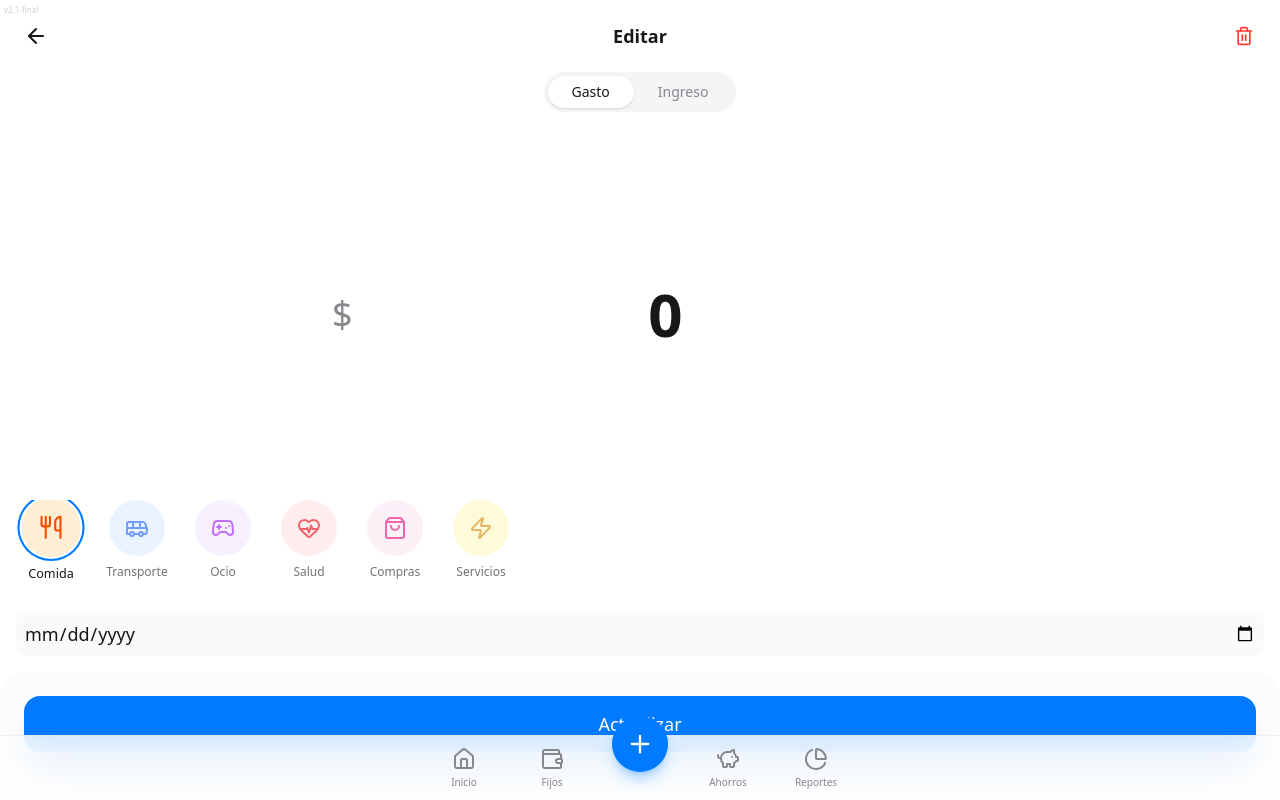
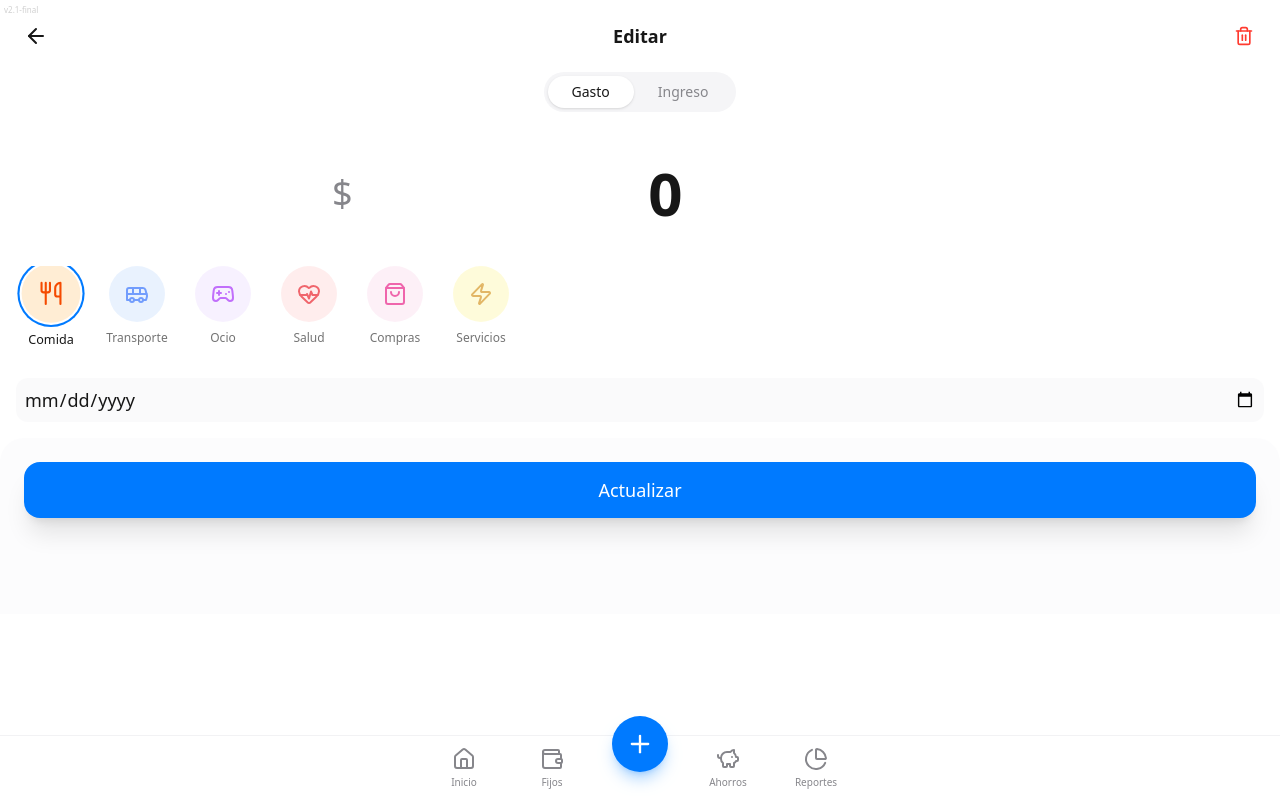
Before and after one commit to farydiaz04/finanzas, a Next.js app: page /transaction/1 in a window 1280 px wide. Built offline with nearby package versions, Linux system fonts and the light colour scheme.

Commit message:
Fix edit transaction layout: prevent category overlap and button hiding

```diff
--- a/app/transaction/[id]/page.tsx
+++ b/app/transaction/[id]/page.tsx
@@ -140,7 +140,7 @@ export default function EditTransactionPage() {
             </div>
 
             {/* Amount Input */}
-            <div className="flex-1 flex flex-col items-center justify-center space-y-2 py-4 px-6">
+            <div className="flex flex-col items-center justify-center space-y-2 py-6 px-6">
                 <div className="relative w-full text-center">
                     <span className="absolute left-1/4 top-1/2 -translate-y-1/2 text-4xl text-muted-foreground">$</span>
                     <input
@@ -158,7 +158,7 @@ export default function EditTransactionPage() {
             </div>
 
             {/* Categories */}
-            <div className="px-4 pb-4">
+            <div className="px-4 pb-4 pt-2">
                 <div className="flex gap-4 overflow-x-auto pb-4 no-scrollbar -mx-4 px-4">
                     {typeCategories.map((cat) => (
                         <button
@@ -191,7 +191,7 @@ export default function EditTransactionPage() {
             </div>
 
             {/* Save Action */}
-            <div className="bg-secondary/30 rounded-t-3xl p-6 pb-12">
+            <div className="bg-secondary/30 rounded-t-3xl p-6 pb-24">
                 <Button className="w-full h-14 text-lg rounded-2xl shadow-xl" onClick={handleSave}>
                     {t("Update")}
                 </Button>
```
